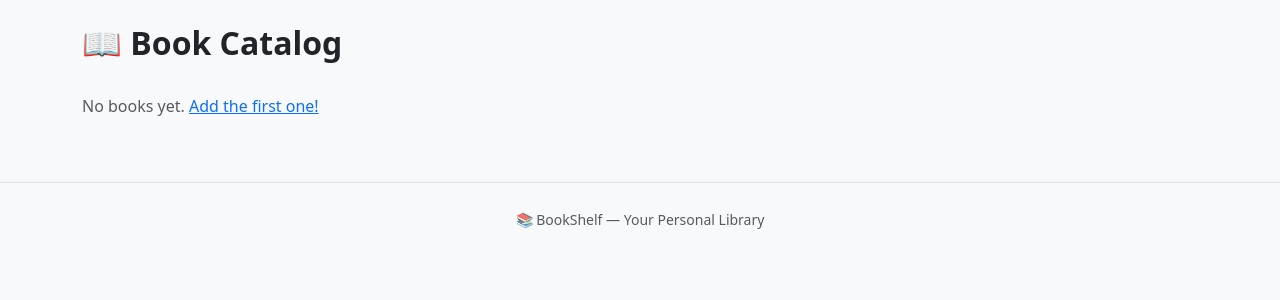
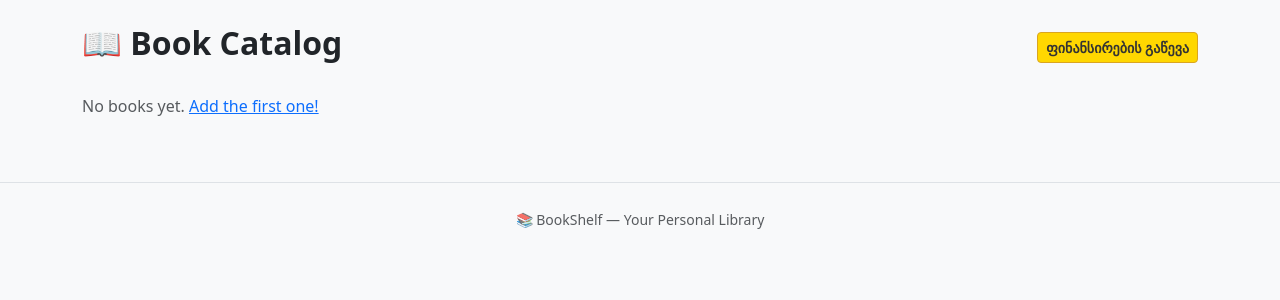
Before and after one commit to qwerty7354/Final-Project, a Flask app: page / in a window 1280 px wide. Shown: the part 56-356 px from the top of the page. Run offline with Flask 3, Linux system fonts and the light colour scheme; data that the repository does not hold is empty.

Commit message:
Update index.html

```diff
--- a/templates/index.html
+++ b/templates/index.html
@@ -6,9 +6,16 @@
     <h2 class="fw-bold">
         {% if q %}🔍 Results for "{{ q }}"{% else %}📖 Book Catalog{% endif %}
     </h2>
-    {% if current_user.is_authenticated %}
-    <a href="/add_book" class="btn btn-dark">+ Add Book</a>
-    {% endif %}
+    <div class="d-flex gap-2">
+        <a href="https://www.youtube.com/watch?v=dQw4w9WgXcQ" target="_blank"
+           class="btn btn-sm fw-bold"
+           style="background-color: gold; color: #333; border-color: goldenrod;">
+            ფინანსირების გაწევა
+        </a>
+        {% if current_user.is_authenticated %}
+        <a href="/add_book" class="btn btn-dark btn-sm">+ Add Book</a>
+        {% endif %}
+    </div>
 </div>
 
 {% if q and not books %}
```
